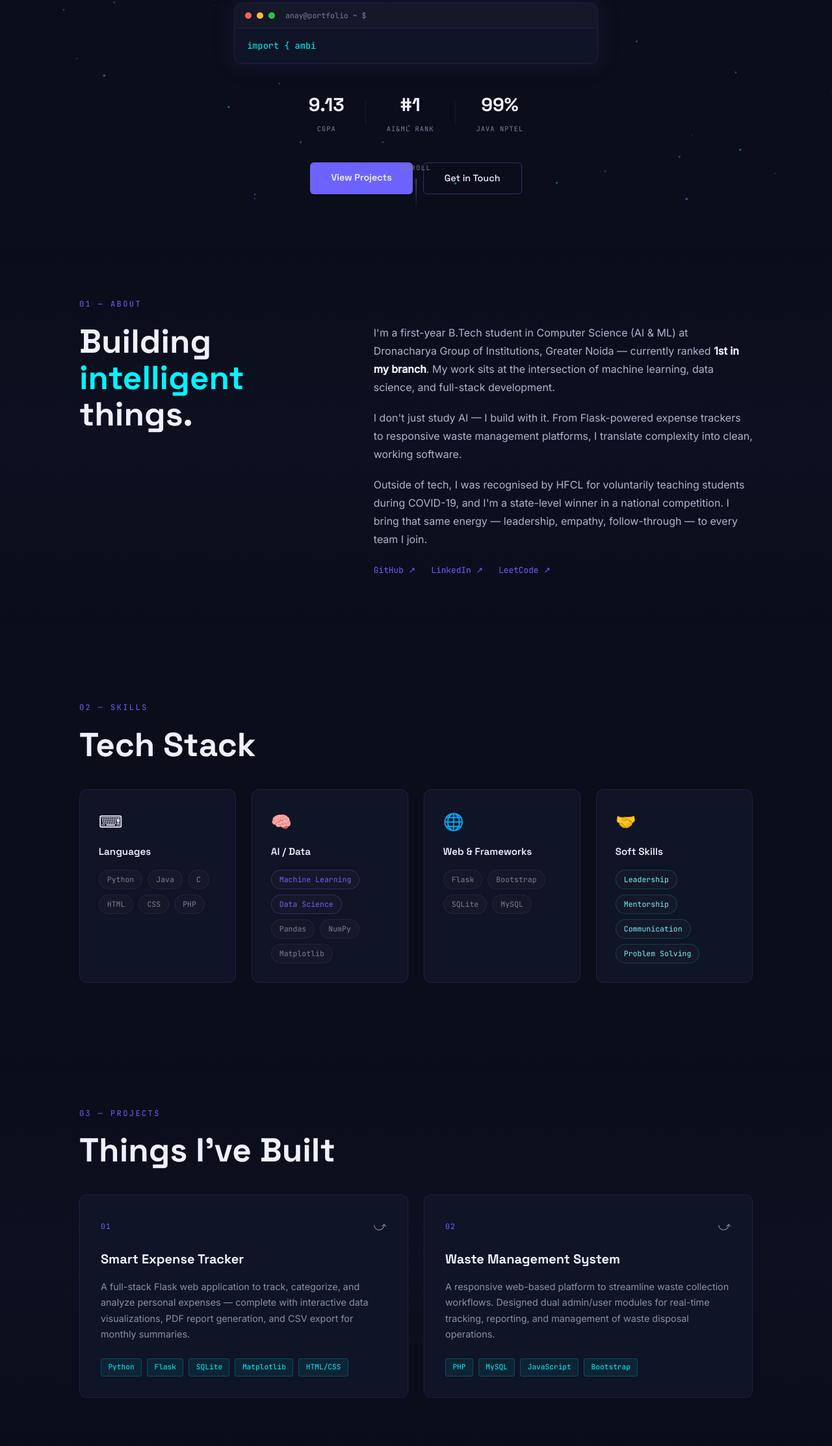
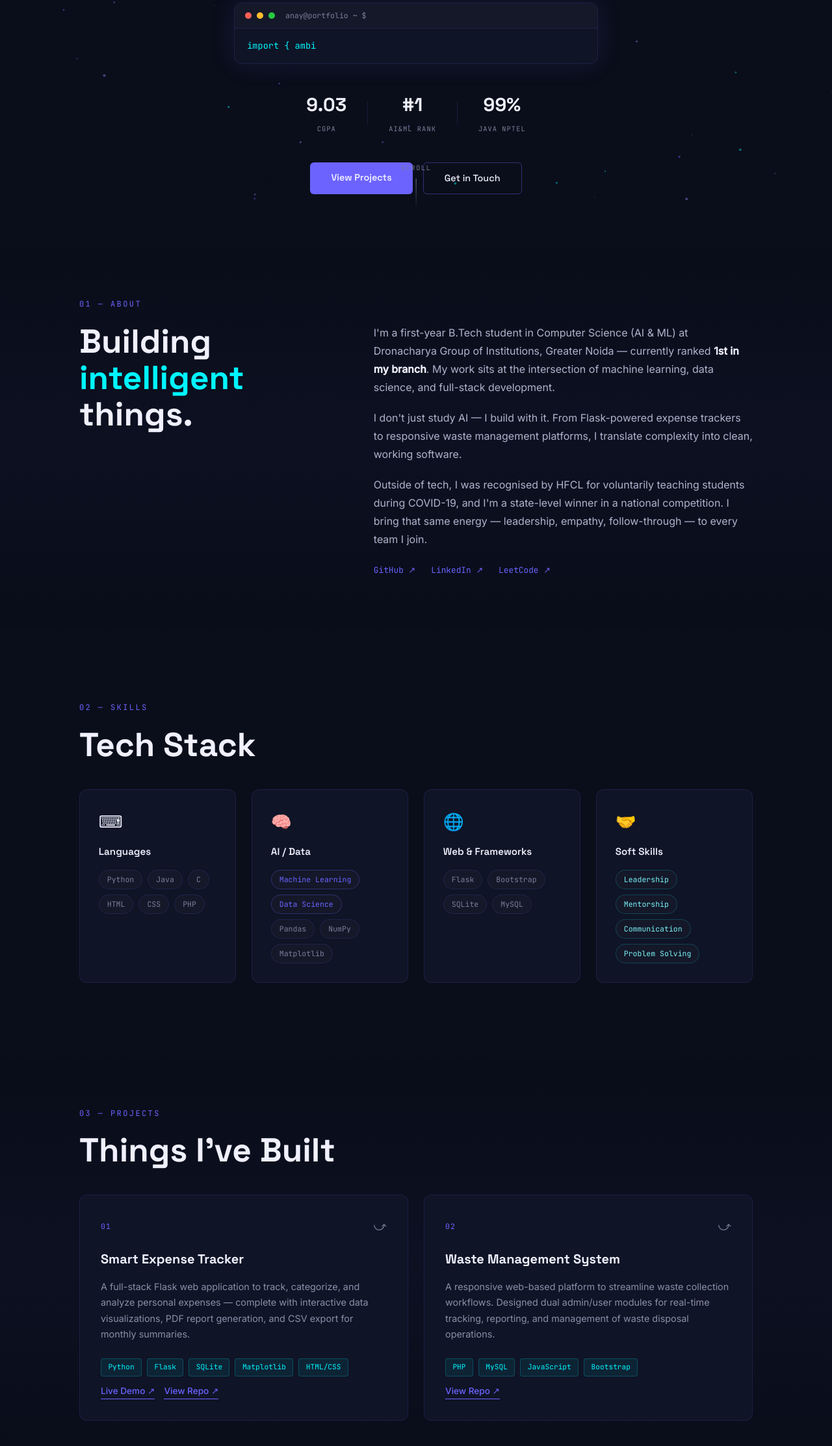
Before and after one commit to anay1403/Portfolio, a plain HTML site: page index.html in a window 1280 px wide. Shown: the part 478-2704 px from the top of the page at 65% size. Drawn offline with Linux system fonts and the light colour scheme.

Commit message:
Up to date by 1 july

```diff
--- a/index.html
+++ b/index.html
@@ -8,9 +8,13 @@
 <link rel="preconnect" href="https://fonts.googleapis.com" />
 <link rel="preconnect" href="https://fonts.gstatic.com" crossorigin />
 <link href="https://fonts.googleapis.com/css2?family=Space+Grotesk:wght@300;400;500;600;700&family=Inter:wght@300;400;500&family=JetBrains+Mono:wght@400;500&display=swap" rel="stylesheet" />
+<style>
+.project-footer-links{display:flex;gap:14px;margin-top:12px;}
+.project-footer-link{font-size:0.85rem;font-weight:500;color:var(--indigo,#6C63FF);text-decoration:none;border-bottom:1px solid currentColor;padding-bottom:1px;}
+.project-footer-link:hover{color:var(--cyan,#00F5FF);}
+</style>
 </head>
 <body>
-
 <!-- ── CANVAS for particle background ── -->
 <canvas id="particle-canvas"></canvas>
 
@@ -48,7 +52,7 @@
 </div>
 </div>
 <div class="hero-stats">
-        <div class="stat"><span class="stat-num">9.13</span><span class="stat-label">CGPA</span></div>
+<div class="stat"><span class="stat-num">9.03</span><span class="stat-label">CGPA</span></div>
 <div class="stat-divider"></div>
 <div class="stat"><span class="stat-num">#1</span><span class="stat-label">AI&ML Rank</span></div>
 <div class="stat-divider"></div>
@@ -99,7 +103,6 @@
 <div class="section-eyebrow mono">02 — skills</div>
 <h2 class="section-title">Tech Stack</h2>
 <div class="skills-grid">
-
 <div class="skill-card">
 <div class="skill-card-icon">⌨</div>
 <h3>Languages</h3>
@@ -112,7 +115,6 @@
 <span class="pill">PHP</span>
 </div>
 </div>
-
 <div class="skill-card">
 <div class="skill-card-icon">🧠</div>
 <h3>AI / Data</h3>
@@ -124,7 +126,6 @@
 <span class="pill">Matplotlib</span>
 </div>
 </div>
-
 <div class="skill-card">
 <div class="skill-card-icon">🌐</div>
 <h3>Web & Frameworks</h3>
@@ -135,7 +136,6 @@
 <span class="pill">MySQL</span>
 </div>
 </div>
-
 <div class="skill-card">
 <div class="skill-card-icon">🤝</div>
 <h3>Soft Skills</h3>
@@ -146,7 +146,6 @@
 <span class="pill soft-pill">Problem Solving</span>
 </div>
 </div>
-
 </div>
 </div>
 </section>
@@ -162,7 +161,7 @@
 <div class="project-header">
 <span class="project-num mono">01</span>
 <div class="project-links">
-              <a href="https://github.com/anay1403" target="_blank" title="GitHub">⤻</a>
+<a href="https://github.com/anay1403/Smart-Expense-Tracker" target="_blank" rel="noopener noreferrer" title="View GitHub Repo">⤻</a>
 </div>
 </div>
 <a href="https://smart-expense-tracker-fetv.onrender.com" target="_blank" rel="noopener noreferrer" class="project-link">
@@ -171,8 +170,6 @@
 <p class="project-desc">
 A full-stack Flask web application to track, categorize, and analyze personal expenses — complete with interactive data visualizations, PDF report generation, and CSV export for monthly summaries.
 </p>
-
-
 <div class="project-stack">
 <span class="stack-tag">Python</span>
 <span class="stack-tag">Flask</span>
@@ -180,13 +177,17 @@
 <span class="stack-tag">Matplotlib</span>
 <span class="stack-tag">HTML/CSS</span>
 </div>
+<div class="project-footer-links">
+<a href="https://smart-expense-tracker-fetv.onrender.com" target="_blank" rel="noopener noreferrer" class="project-footer-link">Live Demo ↗</a>
+<a href="https://github.com/anay1403/Smart-Expense-Tracker" target="_blank" rel="noopener noreferrer" class="project-footer-link">View Repo ↗</a>
+</div>
 </div>
 
 <div class="project-card">
 <div class="project-header">
 <span class="project-num mono">02</span>
 <div class="project-links">
-              <a href="https://github.com/anay1403" target="_blank" title="GitHub">⤻</a>
+<a href="https://github.com/anay1403/WMS" target="_blank" rel="noopener noreferrer" title="View GitHub Repo">⤻</a>
 </div>
 </div>
 <h3 class="project-title">Waste Management System</h3>
@@ -198,6 +199,9 @@
 <span class="stack-tag">MySQL</span>
 <span class="stack-tag">JavaScript</span>
 <span class="stack-tag">Bootstrap</span>
+</div>
+<div class="project-footer-links">
+<a href="https://github.com/anay1403/WMS" target="_blank" rel="noopener noreferrer" class="project-footer-link">View Repo ↗</a>
 </div>
 </div>
 
@@ -211,7 +215,6 @@
 <div class="section-eyebrow mono">04 — certifications</div>
 <h2 class="section-title">Verified Learning</h2>
 <div class="certs-list">
-
 <div class="cert-item">
 <div class="cert-badge elite">ELITE+GOLD</div>
 <div class="cert-info">
@@ -220,7 +223,6 @@
 </div>
 <div class="cert-score">99%</div>
 </div>
-
 <div class="cert-item">
 <div class="cert-badge">CERTIFIED</div>
 <div class="cert-info">
@@ -228,7 +230,6 @@
 <span class="cert-issuer">Saylor Academy</span>
 </div>
 </div>
-
 <div class="cert-item">
 <div class="cert-badge">CERTIFIED</div>
 <div class="cert-info">
@@ -236,7 +237,6 @@
 <span class="cert-issuer">Analytics Vidhya</span>
 </div>
 </div>
-
 <div class="cert-item">
 <div class="cert-badge">CERTIFIED</div>
 <div class="cert-info">
@@ -244,7 +244,6 @@
 <span class="cert-issuer">Simplilearn</span>
 </div>
 </div>
-
 <div class="cert-item">
 <div class="cert-badge">CERTIFIED</div>
 <div class="cert-info">
@@ -252,7 +251,6 @@
 <span class="cert-issuer">Simplilearn</span>
 </div>
 </div>
-
 </div>
 </div>
 </section>
```
Also changed, not shown: 1 other file. Lines whose indentation alone changed are shown as unchanged.
